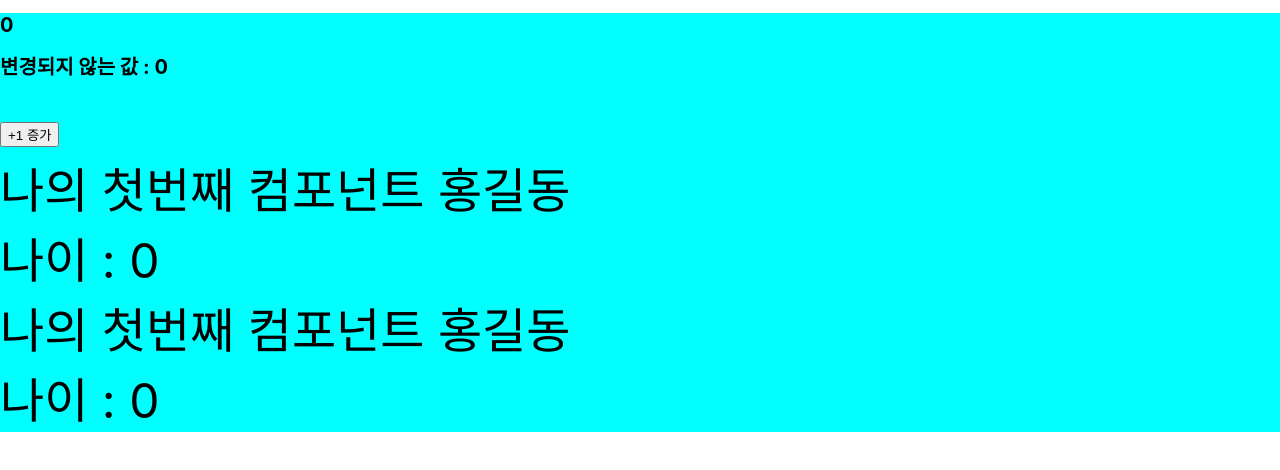
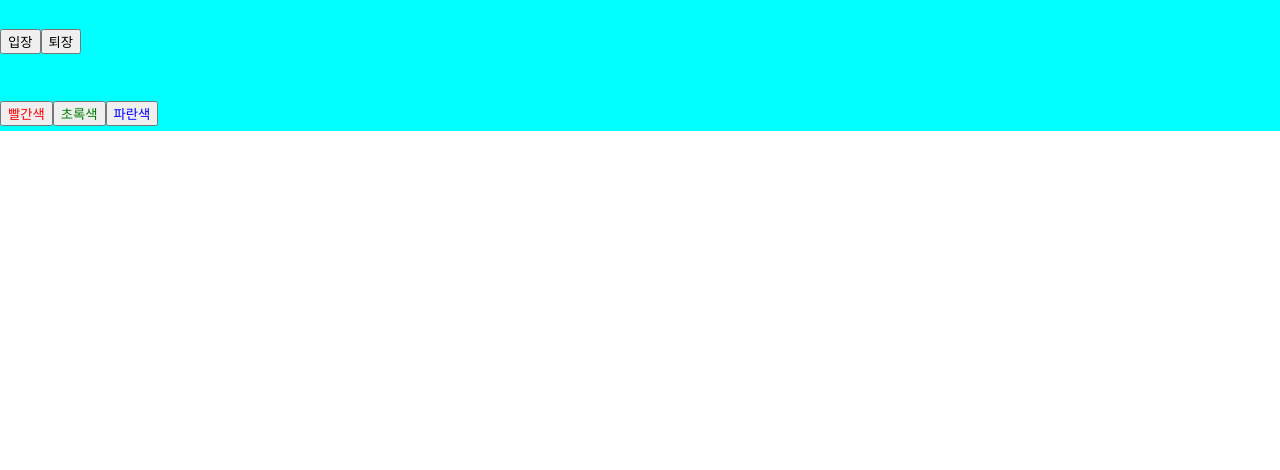
Before and after one commit to Hogrii/Douzone_React, a React (Create React App) app in the folder hello-app/: page / in a window 1280 px wide. Shown: the top 470 px of the page. Built offline with nearby package versions, Linux system fonts and the light colour scheme.

Commit message:
useState 이벤트

```diff
--- /dev/null
+++ b/hello-app/src/App6.js
@@ -0,0 +1,16 @@
+import { Component } from 'react';
+import './App.css';
+
+import Say from './comp/Say';
+
+class App5 extends Component {
+  render() {
+    return (
+      <div className="react">
+        <Say />
+      </div>
+    );
+  }
+}
+
+export default App5;
--- /dev/null
+++ b/hello-app/src/comp/Say.js
@@ -0,0 +1,42 @@
+import React, { useState } from 'react';
+
+const Say = () => {
+  const [message, setMessage] = useState('');
+  const onClickEnter = () => {
+    setMessage('안녕하세요');
+  };
+  const onClickLeave = () => {
+    setMessage('안녕히 가세요');
+  };
+
+  const [color, setColor] = useState('gold');
+  const onClickColorRed = () => {
+    setColor('red');
+  };
+  const onClickColorGreen = () => {
+    setColor('green');
+  };
+  const onClickColorBlue = () => {
+    setColor('blue');
+  };
+
+  return (
+    <div>
+      <button onClick={onClickEnter}>입장</button>
+      <button onClick={onClickLeave}>퇴장</button>
+      <h1 style={{ color }}>{message}</h1>
+
+      <button style={{ color: 'red' }} onClick={onClickColorRed}>
+        빨간색
+      </button>
+      <button style={{ color: 'green' }} onClick={onClickColorGreen}>
+        초록색
+      </button>
+      <button style={{ color: 'blue' }} onClick={onClickColorBlue}>
+        파란색
+      </button>
+    </div>
+  );
+};
+
+export default Say;
--- a/hello-app/src/index.js
+++ b/hello-app/src/index.js
@@ -6,12 +6,13 @@ import App2 from './App2';
 import App3 from './App3';
 import App4 from './App4';
 import App5 from './App5';
+import App6 from './App6';
 import reportWebVitals from './reportWebVitals';
 
 const root = ReactDOM.createRoot(document.getElementById('root'));
 root.render(
   <React.StrictMode>
-    <App5 />
+    <App6 />
   </React.StrictMode>
 );
 
```
